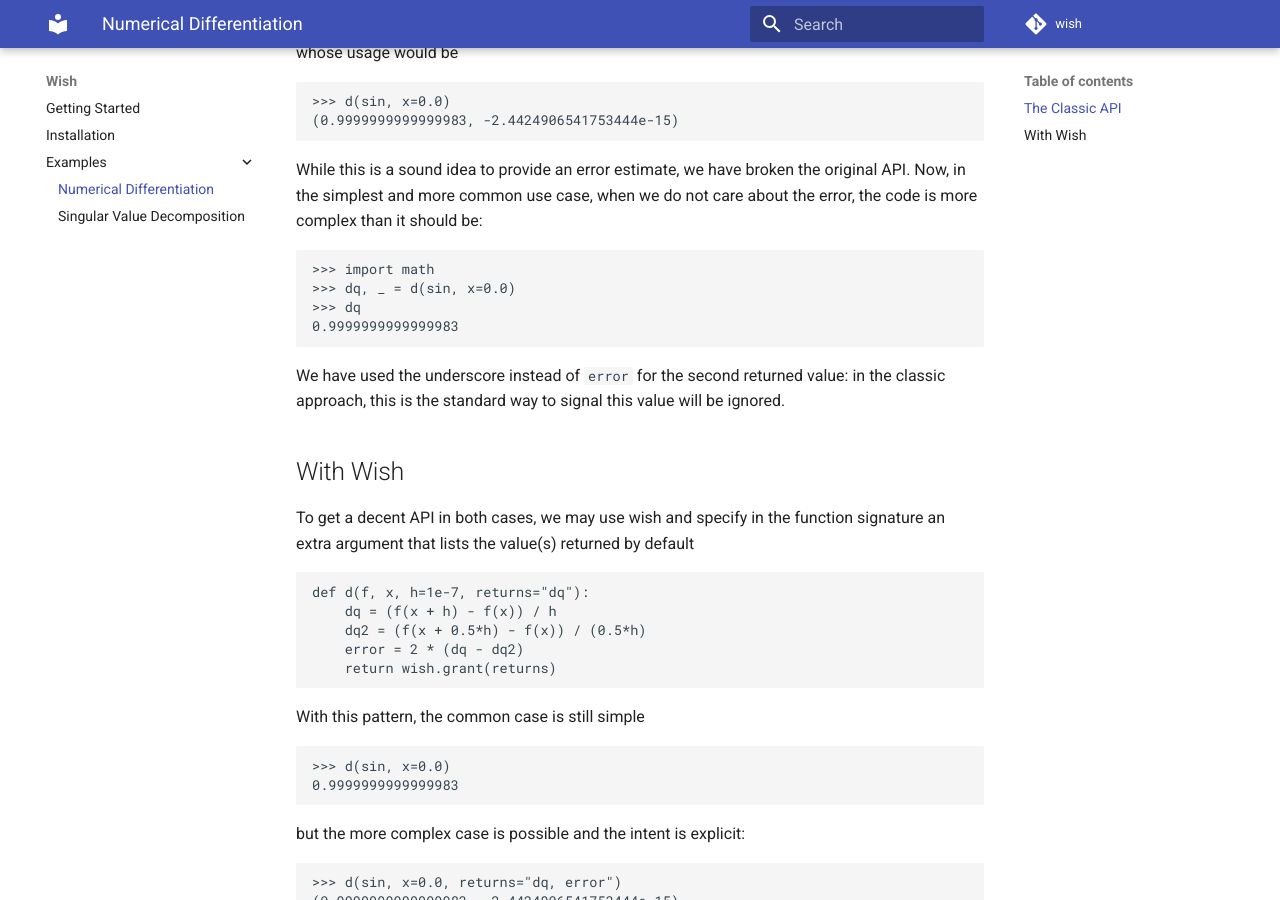
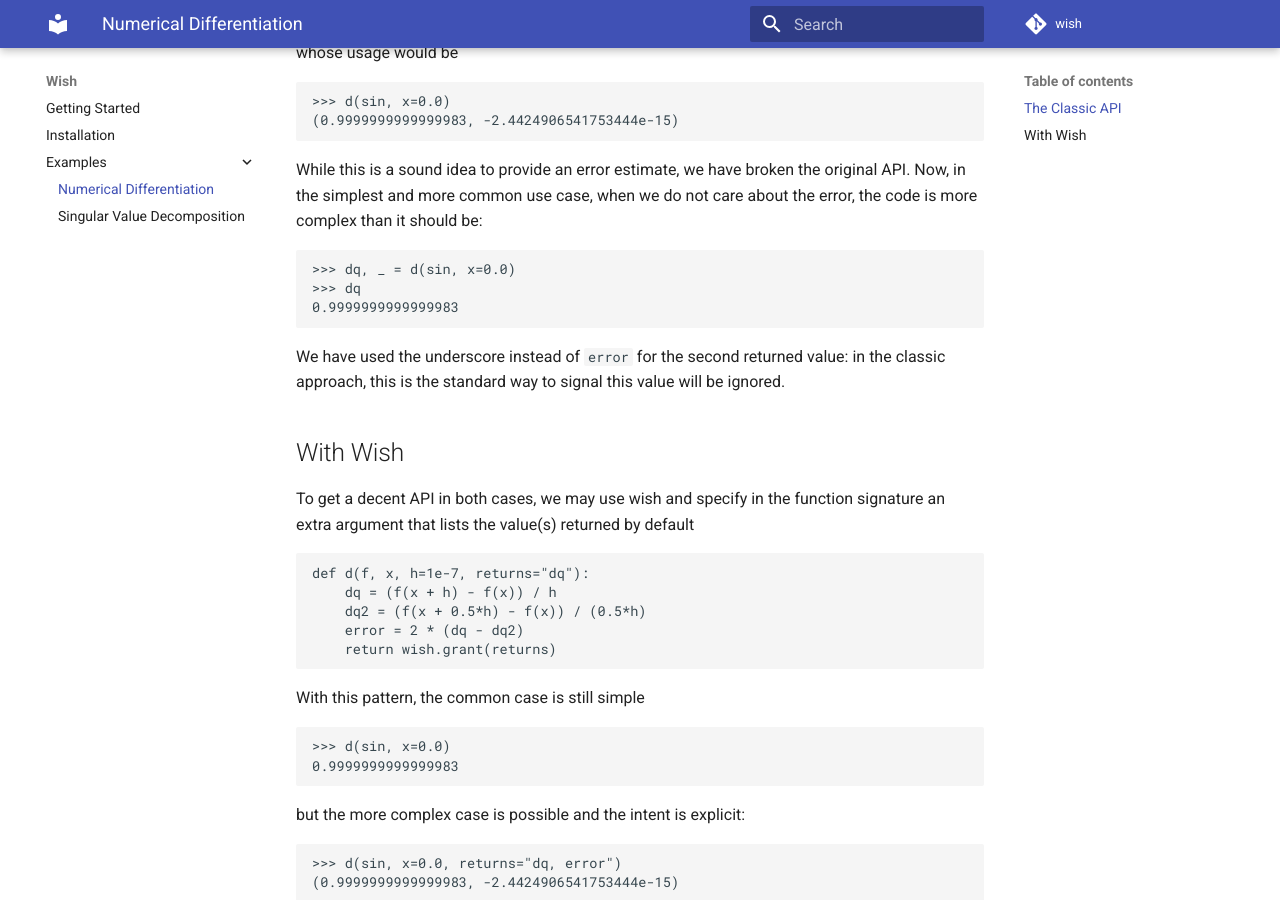
Before and after one commit to boisgera/wish, an MkDocs documentation site: the page built from mkdocs/numerical-differentiation.md, in a window 1280 px wide and 900 px high, scrolled down 661 px. Built offline with MkDocs 1.6.1 and Material for MkDocs 9.7.7, drawn with Linux system fonts in a browser that asks for light colours; comment, search, counter and statistics services are not loaded; old or Windows-style settings are respelled for this version of MkDocs.

Commit message:
fix doc error

```diff
--- a/mkdocs/numerical-differentiation.md
+++ b/mkdocs/numerical-differentiation.md
@@ -35,7 +35,6 @@ Now, in the simplest and more common use case,
 when we do not care about the error,
 the code is more complex than it should be:
 
-    >>> import math
     >>> dq, _ = d(sin, x=0.0)
     >>> dq
     0.9999999999999983
```
